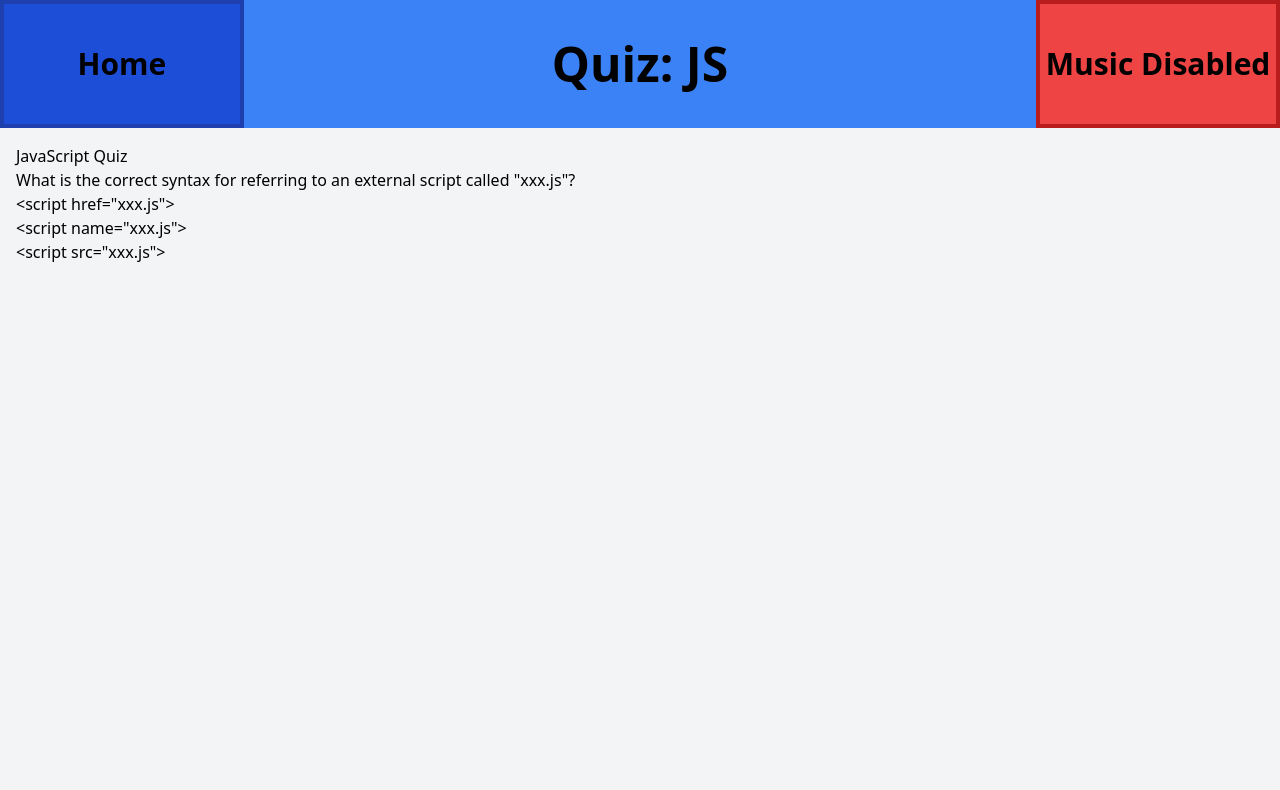
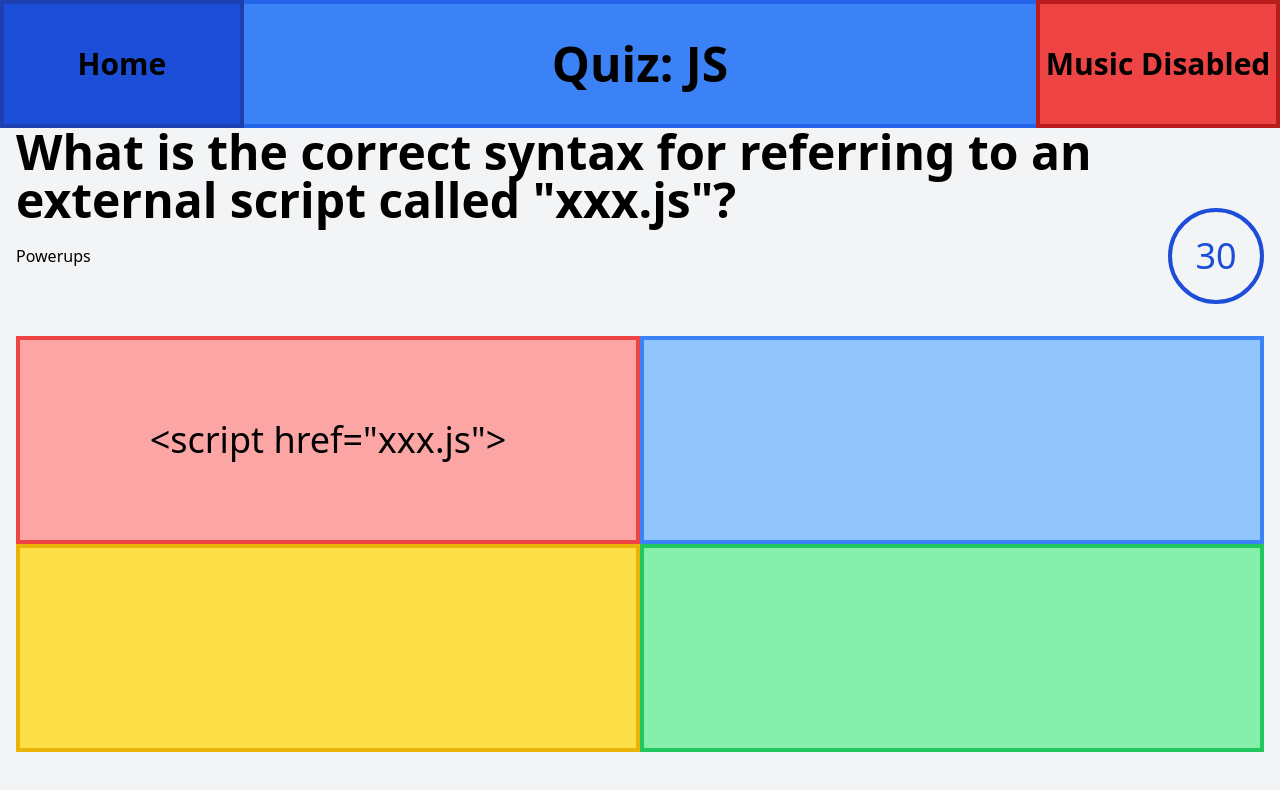
Before and after one commit to matthew-clarke10/frontend-quiz, a React (Vite) app: page /quizzes/js in a window 1280 px wide. Shown: the top 790 px of the page. Built offline with nearby package versions, Linux system fonts and the light colour scheme.

Commit message:
Style the quiz page.

```diff
--- a/src/components/Layout.tsx
+++ b/src/components/Layout.tsx
@@ -25,7 +25,7 @@ const Layout: React.FC<LayoutProps> = ({ toggleMusicEnabled, musicEnabled }) =>
         {quizPage && (
           <Link to="/" className="flex justify-center items-center h-full px-1 w-80 md:w-96 font-bold text-center border-4 bg-blue-600 hover:bg-blue-700 border-blue-700 hover:border-blue-800 text-base sm:text-xl md:text-3xl">Home</Link>
         )}
-        <h1 className={`flex justify-center items-center bg-blue-500 w-full font-bold text-center ${quizPage ? 'text-xl sm:text-3xl md:text-5xl' : 'text-3xl md:text-5xl'}`}>{quizPage ? `Quiz: ${headerText}` : 'Front-end Quizzes'}</h1>
+        <h1 className={`flex justify-center items-center h-full bg-blue-500 border-y-4 border-blue-600  w-full font-bold text-center ${quizPage ? 'text-xl sm:text-3xl md:text-5xl' : 'text-3xl md:text-5xl'}`}>{quizPage ? `Quiz: ${headerText}` : 'Front-end Quizzes'}</h1>
         {quizPage && (
           <button onClick={toggleMusicEnabled} className={`h-full px-1 w-80 md:w-96 font-bold whitespace-nowrap text-base sm:text-xl md:text-3xl border-4 ${musicEnabled ? 'bg-green-500 hover:bg-green-600 border-green-700' : 'bg-red-500 hover:bg-red-600 border-red-700'}`}>{musicEnabled ? 'Music Enabled' : 'Music Disabled'}</button>
         )}
--- a/src/components/Quiz.tsx
+++ b/src/components/Quiz.tsx
@@ -1,21 +1,68 @@
+import { useEffect, useState } from 'react'
 import { QuizData } from '../data/quizTypes'
 
-const Quiz: React.FC<QuizData> = ({ title, questions }) => {
+const Quiz: React.FC<QuizData> = ({ questions }) => {
+  const [questionNumber, setQuestionNumber] = useState(1)
+  const [questionText, setQuestionText] = useState('')
+  const [options, setOptions] = useState<string[]>([])
+  const [allLoaded, setAllLoaded] = useState(false)
+
+  useEffect(() => {
+    const loadQuestion = () => {
+      let index = 0
+      const question = questions[questionNumber - 1].question
+      const questionInterval = setInterval(() => {
+        setQuestionText(question.slice(0, index + 1))
+        index++;
+        if (index === question.length) {
+          clearInterval(questionInterval)
+          loadOptions()
+        }
+      }, 50)
+      return () => clearInterval(questionInterval)
+    }
+
+    const loadOptions = () => {
+      let index = 0
+      const options = questions[questionNumber - 1].options
+      const optionsInterval = setInterval(() => {
+        const newOptions = options.slice(0, index + 1)
+        setOptions(newOptions)
+        index++;
+        if (index === 4) {
+          clearInterval(optionsInterval)
+          setAllLoaded(true)
+        }
+      }, 1000)
+      return () => clearInterval(optionsInterval)
+    }
+
+    loadQuestion()
+  }, [questions, questionNumber])
+
   return (
-    <div>
-      <h1>{title}</h1>
-      {questions.map((q, index) => (
-        <div key={index}>
-          <p>{q.question}</p>
-          <ul>
-            {q.options.map((option, i) => (
-              <li key={i}>{option}</li>
-            ))}
-          </ul>
+    <section>
+      <h2 className="flex justify-center items-center font-bold text-3xl sm:text-4xl md:text-5xl h-24 md:h-16">{questionText}</h2>
+      <section className="flex justify-between items-center h-24 mb-8">
+        <div className="w-powerups">Powerups</div>
+        <div className="flex justify-center items-center w-24 h-full border-4 text-blue-700 border-blue-700 rounded-full text-4xl">30</div>
+      </section>
+      <section className="grid grid-cols-1 grid-rows-4 md:grid-cols-2 md:grid-rows-2 h-options-small md:h-options text-center hover:cursor-pointer">
+        <div className="flex justify-center items-center h-full p-4 text-2xl sm:text-3xl md:text-4xl border-4 bg-red-300 border-red-500 hover:bg-red-400">
+          {options[0]}
         </div>
-      ))}
-    </div>
-  );
-};
+        <div className="flex justify-center items-center h-full p-4 text-2xl sm:text-3xl md:text-4xl border-4 bg-blue-300 border-blue-500 hover:bg-blue-400">
+          {options[1]}
+        </div>
+        <div className="flex justify-center items-center h-full p-4 text-2xl sm:text-3xl md:text-4xl border-4 bg-yellow-300 border-yellow-500 hover:bg-yellow-400">
+          {options[2]}
+        </div>
+        <div className="flex justify-center items-center h-full p-4 text-2xl sm:text-3xl md:text-4xl border-4 bg-green-300 border-green-500 hover:bg-green-400">
+          {options[3]}
+        </div>
+      </section>
+    </section>
+  )
+}
 
-export default Quiz;
+export default Quiz
--- a/src/data/allQuizData.ts
+++ b/src/data/allQuizData.ts
@@ -1,9 +1,8 @@
 import { QuizData } from './quizTypes'
 
 const allQuizData: QuizData = {
-  title: 'All Quizzes',
   questions: [
-    // Combine questions from all quizzes...
+
   ],
 }
 
--- a/src/data/cssQuizData.ts
+++ b/src/data/cssQuizData.ts
@@ -1,11 +1,11 @@
 import { QuizData } from './quizTypes'
 
 const cssQuizData: QuizData = {
-  title: 'CSS Quiz',
   questions: [
     {
       question: 'What does CSS stand for?',
       options: ['Cascading Style Sheets', 'Creative Style Sheets', 'Colorful Style Sheets'],
+      answer: 'A',
     },
     // More questions...
   ],
--- a/src/data/htmlQuizData.ts
+++ b/src/data/htmlQuizData.ts
@@ -1,11 +1,11 @@
 import { QuizData } from './quizTypes'
 
 const htmlQuizData: QuizData = {
-  title: 'HTML Quiz',
   questions: [
     {
       question: 'What does HTML stand for?',
-      options: ['Hyper Text Markup Language', 'High Text Markup Language', 'Hyper Tabular Markup Language'],
+      options: ['Heavily Technical Machine Language', 'Honest Text Modeling Logic', 'Hyper Text Markup Language', 'Handy Tabular Machine Lingo'],
+      answer: 'C',
     },
     // More questions...
   ],
--- a/src/data/jsQuizData.ts
+++ b/src/data/jsQuizData.ts
@@ -1,11 +1,11 @@
 import { QuizData } from './quizTypes'
 
 const jsQuizData: QuizData = {
-  title: 'JavaScript Quiz',
   questions: [
     {
       question: 'What is the correct syntax for referring to an external script called "xxx.js"?',
       options: ['<script href="xxx.js">', '<script name="xxx.js">', '<script src="xxx.js">'],
+      answer: 'A',
     },
     // More questions...
   ],
--- a/src/data/quizTypes.ts
+++ b/src/data/quizTypes.ts
@@ -1,9 +1,9 @@
 export interface Question {
   question: string;
   options: string[];
+  answer: string;
 }
 
 export interface QuizData {
-  title: string;
   questions: Question[];
 }
--- /dev/null
+++ b/src/hooks/useUnsavedChangesWarning.ts
@@ -0,0 +1,20 @@
+import { useEffect } from 'react'
+
+const useUnsavedChangesWarning = (hasUnsavedChanges: boolean) => {
+  useEffect(() => {
+    const handleBeforeUnload = (e: BeforeUnloadEvent) => {
+      if (hasUnsavedChanges) {
+        e.preventDefault()
+        e.returnValue = ''
+      }
+    }
+
+    window.addEventListener('beforeunload', handleBeforeUnload)
+
+    return () => {
+      window.removeEventListener('beforeunload', handleBeforeUnload)
+    }
+  }, [hasUnsavedChanges])
+}
+
+export default useUnsavedChangesWarning
--- a/tailwind.config.js
+++ b/tailwind.config.js
@@ -12,6 +12,11 @@ export default {
         'body': 'calc(100vh - 8rem)',
         'body-large': 'calc(100vh - 4rem)',
         'main': 'calc(100vh - 10rem',
+        'options': 'calc(100vh - 24rem)',
+        'options-small': 'calc(100vh - 22rem)',
+      },
+      width: {
+        'powerups': 'calc(100vw - 10rem)',
       },
     },
   },
```
